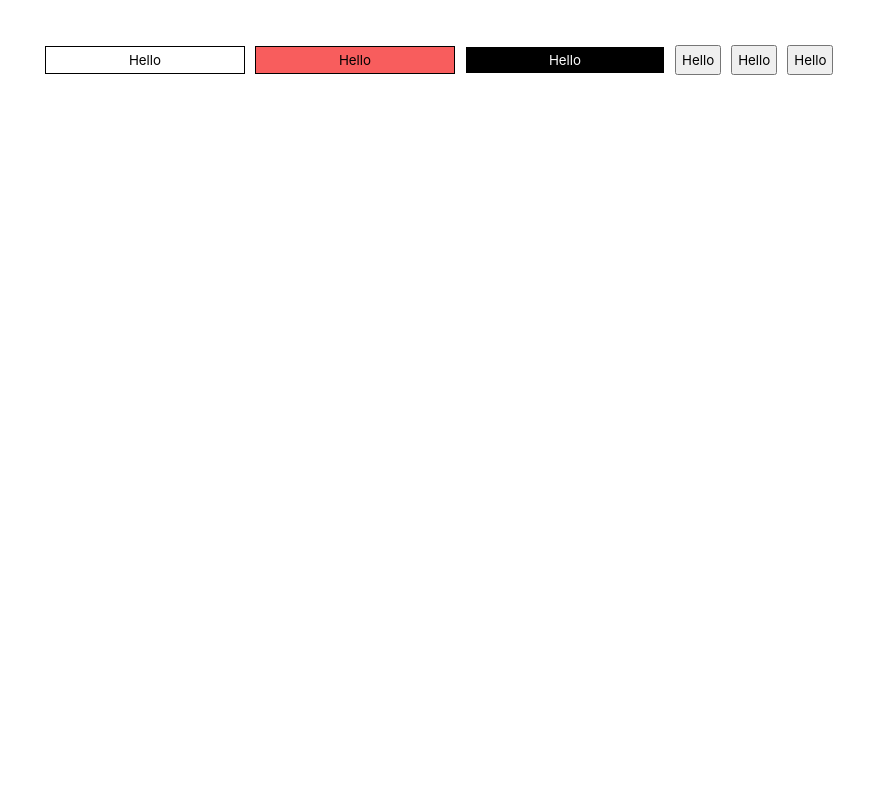
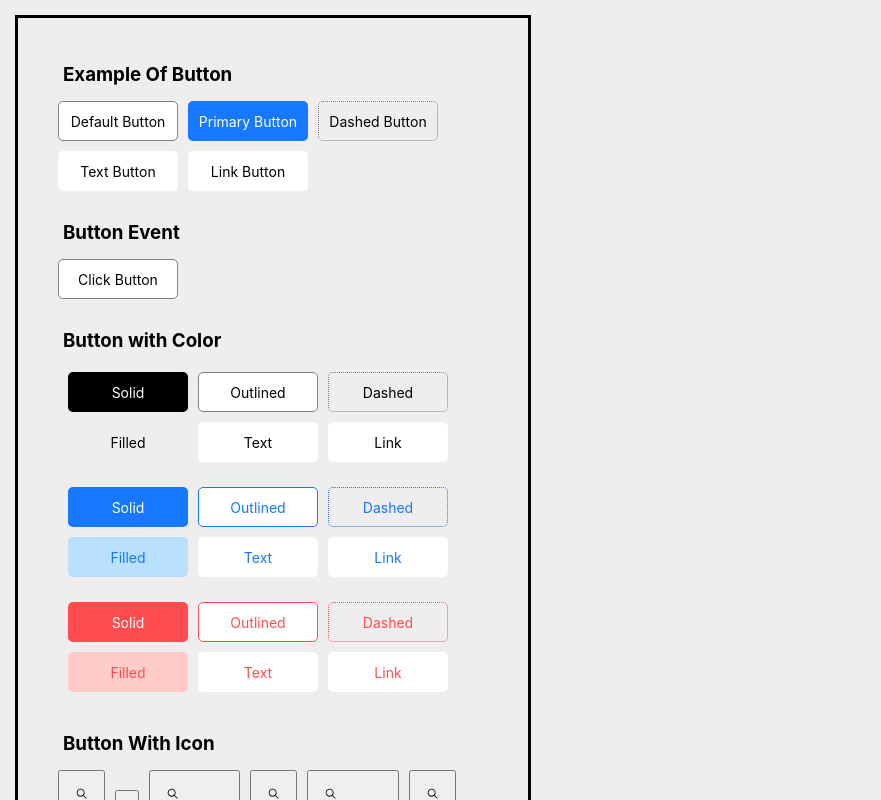
Before and after one commit to Nandiniatri/Component-Library, a React (Vite) app: page / in a window 1280 px wide. Shown: the top 800 px of the page, without its empty margins (0-881 px from the left). Built offline with nearby package versions, Linux system fonts and the light colour scheme.

Commit message:
code update

```diff
--- a/src/App.jsx
+++ b/src/App.jsx
@@ -12,7 +12,7 @@ function App() {
 
   return (
     <div className='button-main-container'>
-      {/* <div className='div1'>
+      <div className='div1'>
         <h3>Example Of Button</h3>
         <Button className="Default" type="default">Default Button</Button>
         <Button className="Primary" type="primary">Primary Button</Button>
@@ -64,7 +64,7 @@ function App() {
           <Button icon={<IoIosSearch />}></Button>
           <Button icon={<IoIosSearch />}>Search</Button>
           <Button icon={<IoIosSearch />}></Button>
-      </div> */}
+      </div>
 
       <button className='btn1'>Hello</button>
       <button className='btn2'>Hello</button>
--- a/src/Components/button.css
+++ b/src/Components/button.css
@@ -573,39 +573,21 @@
 }
 
 
+body{
+    width: 500px;
+    border: solid;
+    background-color: #efeded;
+}
+
 
 .btn1 {
     border: 1px solid ;
-    /* background-color: #3F51B5; */
-    /* background-color: #FFF0F5; */
-    /* background-color: #FAFAFA; */
-    /* background-color: #F5FFFA; */
-    /* background-color: #F0C1E1; */
-    /* background-color: white; */
-    /* background-color: #F87A53; */
-    /* background-color: #CC2B52; */
-    /* background-color: #FFDAB9;   no */
-    /* background-color: #B0C4DE;  no */
-    /* background-color: #6200EE; no */
-    /* background-color: #bd34fe; no */
     width: 200px;
     background-color:white;
 }
 
 .btn2 {
     border: 1px solid;
-    /* background-color: #009688; */
-    /* background-color: #708090; */
-    /* background-color: #333333; */
-    /* background-color: #009688; */
-    /* background-color: #1A1A1D; */
-    /* background-color: #ff4d4f; */
-    /* background-color: rgb(219, 217, 217); */
-    /* background-color: #FFF8DE; */
-    /* background-color: #3E2723;  no */
-    /* background-color: #4682B4;  no */
-    /* background-color: #00BFAE; no */
-    /* background-color: #bd34fe00; no */
     width: 200px;
     background-color: #f85d5d;
 }
@@ -618,7 +600,7 @@
 }
 
 
-/* .btn11{
+.btn11{
     background-color: #f14158;
     width: 200px;
     border: 1px solid;
@@ -629,8 +611,7 @@
     border: 1px solid;
 }
 .btn33{
-    background-color: white;
+    background-color: #efeded;
     width: 200px;
     border: 1px solid;
 }
- */
```
